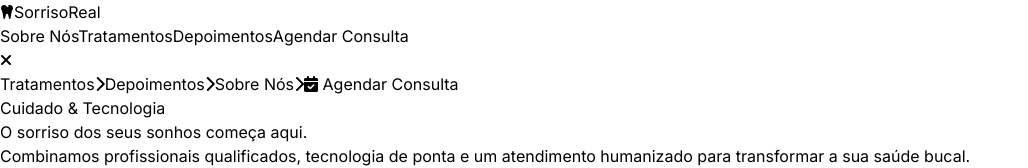
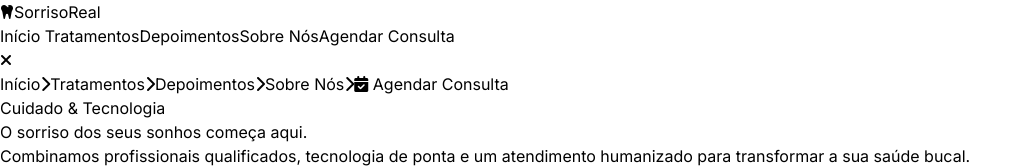
Before and after one commit to angelino514/clinicaSorrisoReal, a React (Vite) app: page / in a window 1280 px wide. Both pictures are taken after a click on the button "Alternar menu". Shown: the top 168 px of the page, without its empty margins (0-1028 px from the left). Built offline with nearby package versions, Linux system fonts and the light colour scheme.

Commit message:
configuracao do menu mobile e alteracao do conteudo da pagina

```diff
--- a/src/App.css
+++ b/src/App.css
@@ -22,6 +22,7 @@ a, button {
   transition: all 0.2s ease-in-out;
 }
 
+
 /* Remove o scrollbar feio durante transições se necessário */
 .no-scrollbar::-webkit-scrollbar {
   display: none;
--- a/src/componentes/Footer.jsx
+++ b/src/componentes/Footer.jsx
@@ -59,7 +59,7 @@ export default function Footer() {
           <ul className="space-y-3 text-sm">
             <li className="flex items-start gap-3">
               <i className="fa-solid fa-phone text-cyan-400 mt-1"></i>
-              <span>(11) 4002-8922</span>
+              <span>(+244) 948-221-123</span>
             </li>
             <li className="flex items-start gap-3">
               <i className="fa-solid fa-envelope text-cyan-400 mt-1"></i>
@@ -67,7 +67,7 @@ export default function Footer() {
             </li>
             <li className="flex items-start gap-3">
               <i className="fa-solid fa-location-dot text-cyan-400 mt-1"></i>
-              <span>Av. Paulista, 1000 - Sala 42<br />Bela Vista - São Paulo/SP</span>
+              <span>Av. Repúpblia, 1000 - Sala 42<br />Huambo- São Luís/SP</span>
             </li>
           </ul>
         </motion.div>
--- a/src/componentes/Header.jsx
+++ b/src/componentes/Header.jsx
@@ -2,6 +2,17 @@ import React, { useState } from 'react';
 import { motion, AnimatePresence } from 'framer-motion';
 
 export default function Header() {
+
+  const handleScroll = (id) => {
+    setIsOpen(false);
+
+    setTimeout(() => {
+      document.getElementById(id)?.scrollIntoView({
+        behavior: "smooth"
+      });
+    }, 150);
+  };
+
   // Estado que controla se o menu mobile está aberto (true) ou fechado (false)
   const [isOpen, setIsOpen] = useState(false);
 
@@ -12,7 +23,7 @@ export default function Header() {
   const closeMenu = () => setIsOpen(false);
 
   return (
-    <header className="bg-white shadow-sm sticky top-0 z-50">
+    <header className="bg-white shadow-sm fixed top-0 z-50 w-full">
       <div className="max-w-7xl mx-auto px-4 sm:px-6 lg:px-8 h-20 flex items-center justify-between">
 
         {/* LOGO */}
@@ -25,9 +36,10 @@ export default function Header() {
 
         {/* MENU DESKTOP (Escondido em telas menores) */}
         <nav className="hidden md:flex items-center gap-8 font-medium text-slate-600">
-          <a href="#sobre" className="hover:text-cyan-600 transition">Sobre Nós</a>
+          <a href="#hero" className="hover:text-cyan-600 transition"> Início </a>
           <a href="#servicos" className="hover:text-cyan-600 transition">Tratamentos</a>
           <a href="#depoimentos" className="hover:text-cyan-600 transition">Depoimentos</a>
+          <a href="#sobre" className="hover:text-cyan-600 transition">Sobre Nós</a>
           <a href="#contato" className="bg-cyan-600 text-white px-5 py-2.5 rounded-full hover:bg-cyan-700 transition">
             Agendar Consulta
           </a>
@@ -60,36 +72,55 @@ export default function Header() {
             <div className="px-6 pt-4 pb-8 space-y-4 flex flex-col font-medium text-slate-600">
 
               <a
-                href="#servicos"
-                onClick={closeMenu}
                 className="hover:text-cyan-600 transition py-3 border-b border-slate-50 flex items-center justify-between"
+                onClick={() => {
+                  handleScroll('hero');
+                }}
+              >
+                <span>Início</span>
+                <i className="fa-solid fa-chevron-right text-xs text-slate-300"></i>
+              </a>
+
+
+              <a
+                className="hover:text-cyan-600 transition py-3 border-b border-slate-50 flex items-center justify-between"
+                onClick={() => {
+                  handleScroll('servicos');
+                }}
               >
                 <span>Tratamentos</span>
                 <i className="fa-solid fa-chevron-right text-xs text-slate-300"></i>
               </a>
               <a
+
                 href="#depoimentos"
-                onClick={closeMenu}
                 className="hover:text-cyan-600 transition py-3 border-b border-slate-50 flex items-center justify-between"
+                onClick={() => {
+                  handleScroll('depoimentos');
+                }}
               >
                 <span>Depoimentos</span>
                 <i className="fa-solid fa-chevron-right text-xs text-slate-300"></i>
               </a>
 
-               <a
-                href="#sobre"
-                onClick={closeMenu}
+              <a
                 className="hover:text-cyan-600 transition py-3 border-b border-slate-50 flex items-center justify-between"
+                onClick={() => {
+                  handleScroll('sobre');
+                }}
               >
                 <span>Sobre Nós</span>
                 <i className="fa-solid fa-chevron-right text-xs text-slate-300"></i>
               </a>
 
+
               {/* Botão de ação em destaque dentro do menu mobile */}
               <a
-                href="#contato"
-                onClick={closeMenu}
                 className="bg-cyan-600 text-white text-center px-5 py-3.5 rounded-xl hover:bg-cyan-700 transition font-semibold shadow-md shadow-cyan-100 block mt-4"
+                onClick={() => {
+                  handleScroll('contato');
+                }}
+
               >
                 <i className="fa-solid fa-calendar-check mr-2"></i> Agendar Consulta
               </a>
--- a/src/componentes/Hero.jsx
+++ b/src/componentes/Hero.jsx
@@ -3,7 +3,7 @@ import { motion } from 'framer-motion';
 
 export default function Hero() {
   return (
-    <section className="relative bg-gradient-to-br from-slate-900 to-slate-800 text-white py-20 lg:py-32 overflow-hidden">
+    <section id="hero" className="relative bg-gradient-to-br from-slate-900 to-slate-800 text-white py-20 lg:py-32 overflow-hidden">
       <div className="max-w-7xl mx-auto px-4 sm:px-6 lg:px-8 grid lg:grid-cols-2 gap-12 items-center">
 
         {/* Lado do Conteúdo (Texto) */}
```
